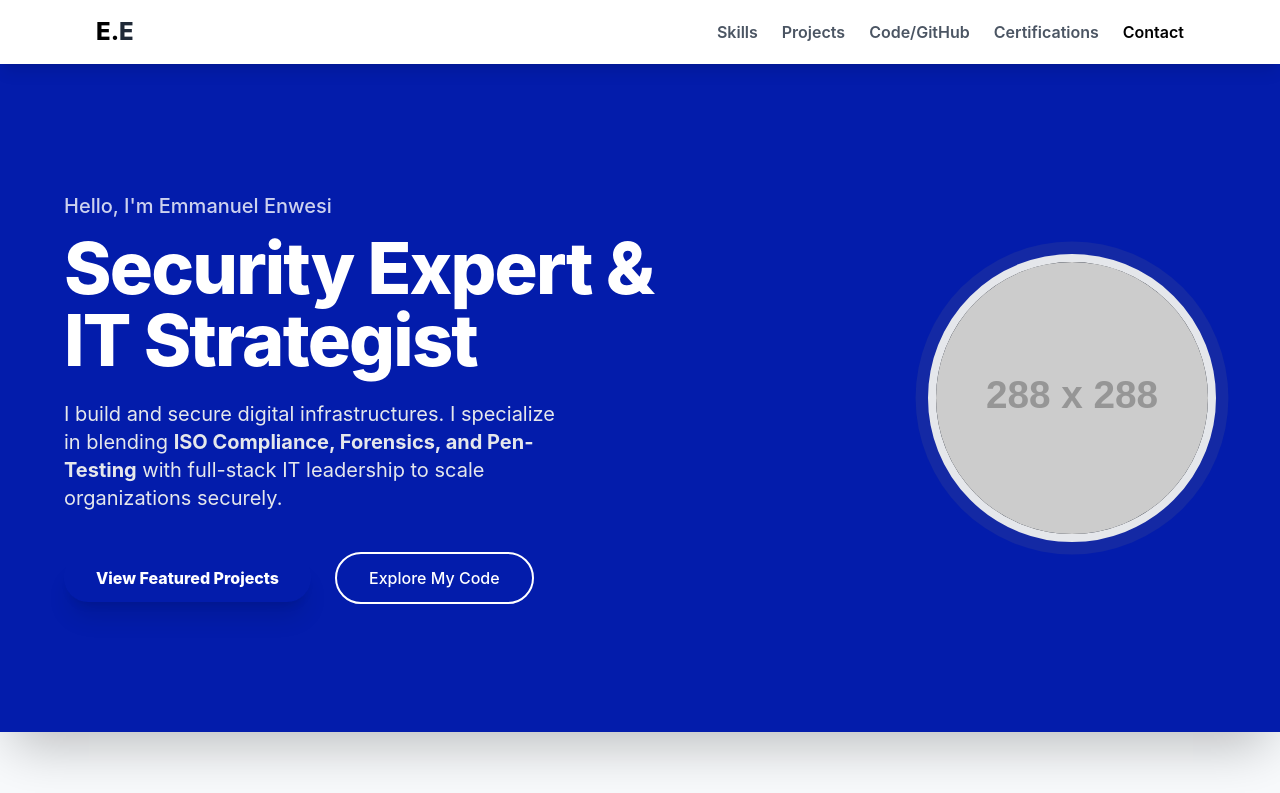
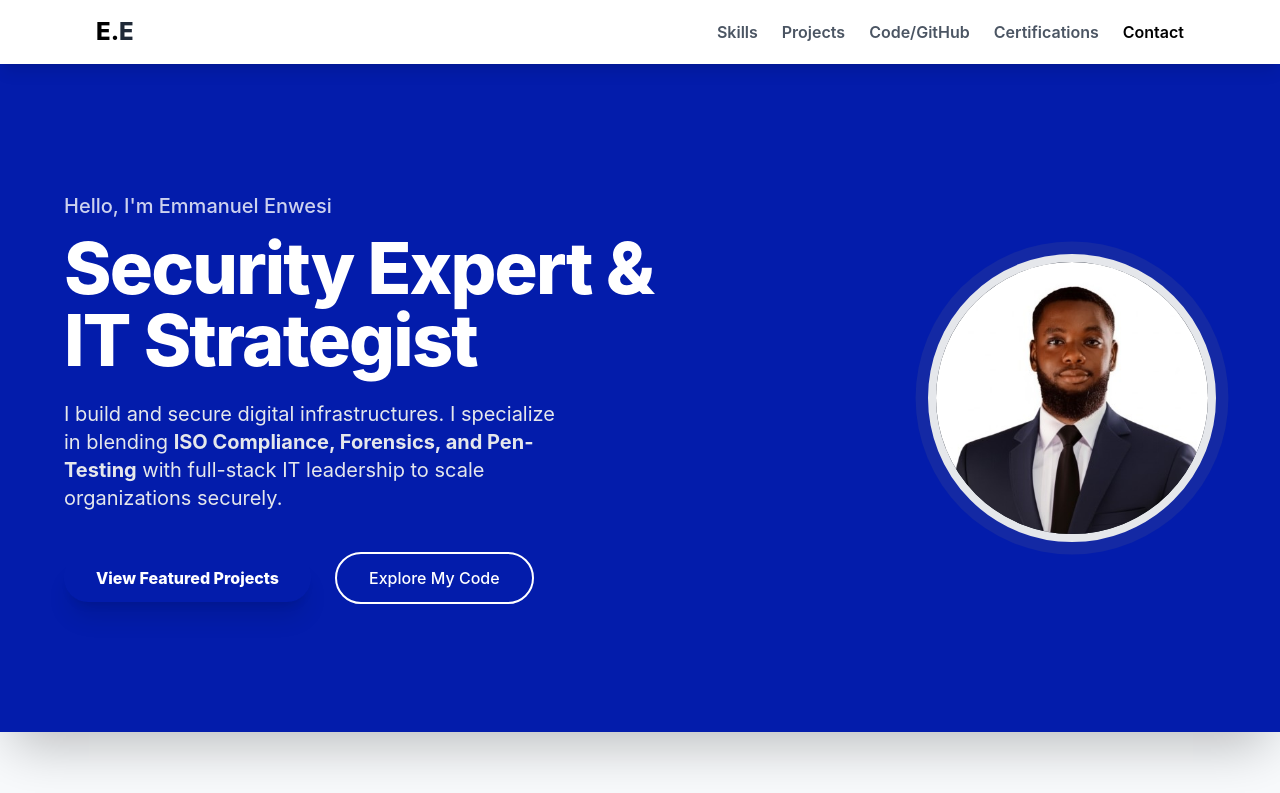
Before and after one commit to emmanuelenwesi/EmmanuelEnwesiPortfolio, a plain HTML site: page index.html in a window 1280 px wide. Shown: the top 793 px of the page. Drawn offline with nearby package versions, Linux system fonts and the light colour scheme; placeholder pictures from the web are drawn by us.

Commit message:
Update index.html

```diff
--- a/index.html
+++ b/index.html
@@ -121,7 +121,7 @@
                 <div class="md:w-2/5 flex justify-center md:justify-end">
                     <div class="w-72 h-72 bg-gray-900 border-8 border-highlight-yellow rounded-full flex items-center justify-center text-4xl font-black text-highlight-yellow shadow-xl avatar-placeholder">
                         <!-- UPDATED: Added object-cover to ensure the image fills the circular container perfectly -->
-                        <img src="photo.jpg" alt="Emmanuel Enwesi Professional Portrait"  class="w-full h-full object-cover rounded-full"  onerror="this.onerror=null; this.src='https://placehold.co/288x288/4B5563/FFFFFF?text=Photo+Error';" >
+                        <img src="photo.jpeg" alt="Emmanuel Enwesi Professional Portrait"  class="w-full h-full object-cover rounded-full"  onerror="this.onerror=null; this.src='https://placehold.co/288x288/4B5563/FFFFFF?text=Photo+Error';" >
                     </div>
                 </div>
             </div>
```
